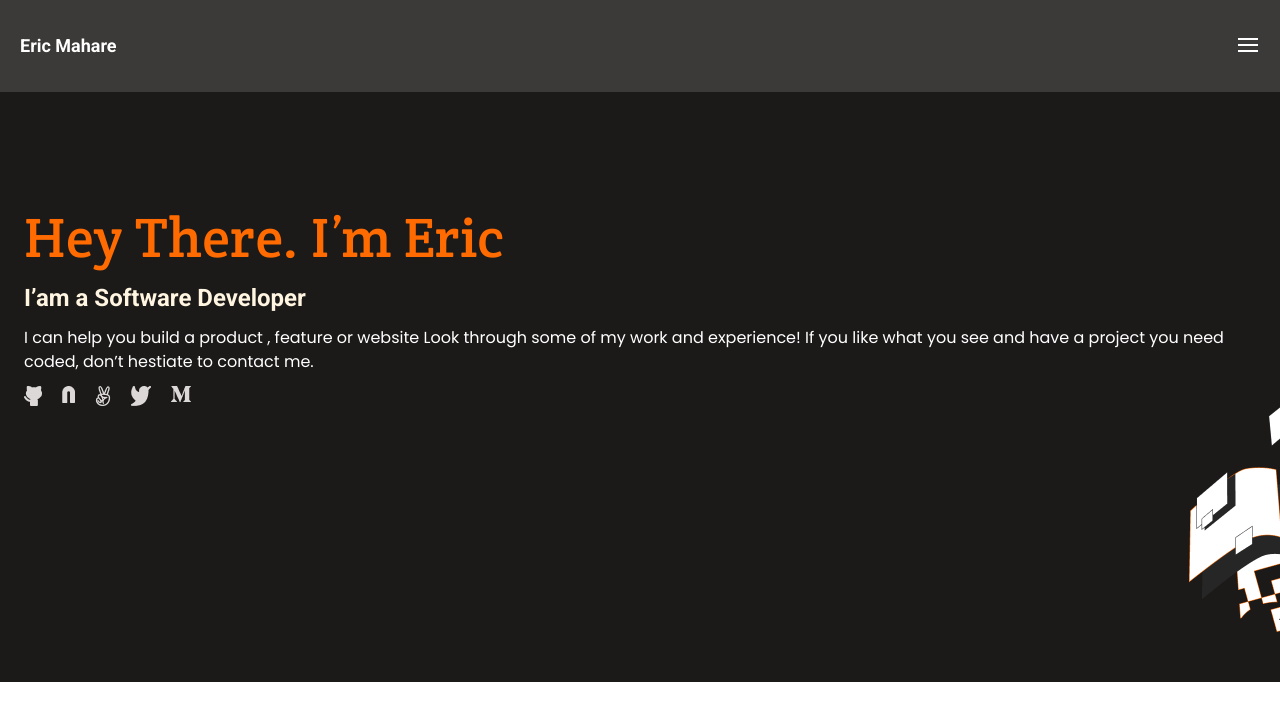
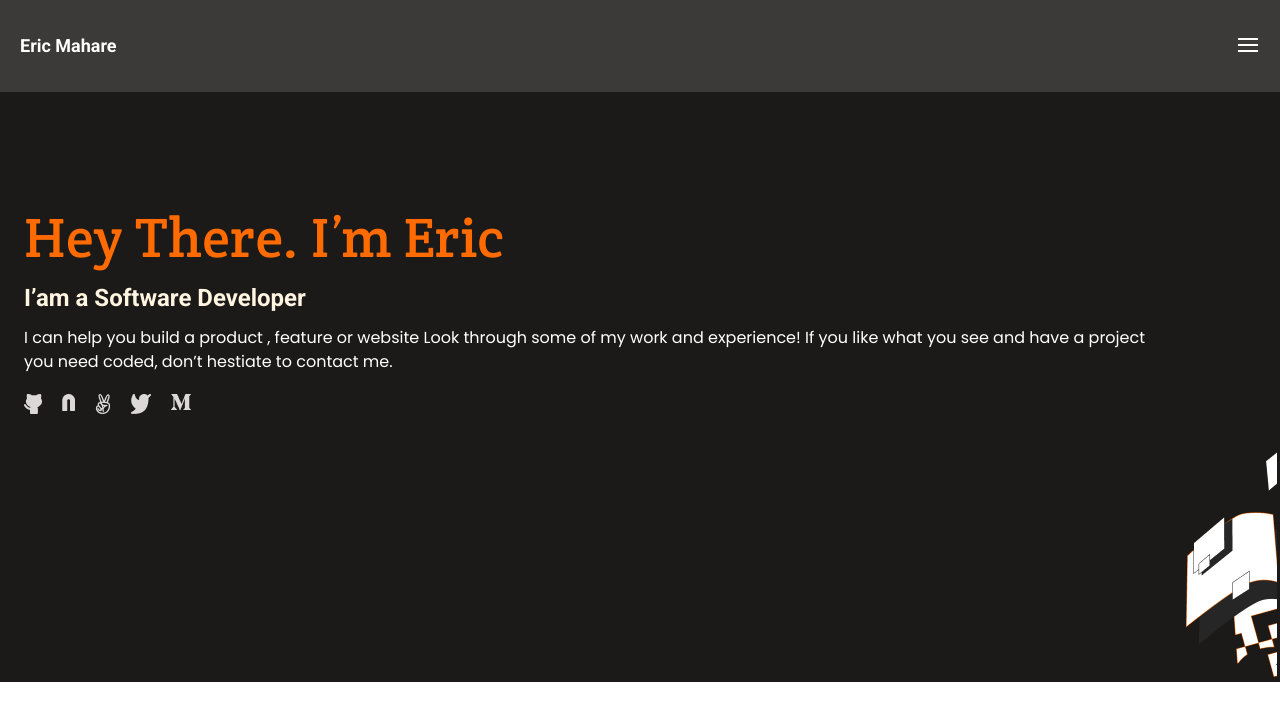
Before and after one commit to ericmahare/my-porfolio, a website: page index.html in a window 1280 px wide. Drawn offline with Linux system fonts and the light colour scheme.

Commit message:
re position the background picture

```diff
--- a/assets/css/main.css
+++ b/assets/css/main.css
@@ -52,13 +52,14 @@ section */
   width: 100%;
   background-color: var(--black);
   padding: 24px;
-  position: relative;
   background-image: url('../images/Illustration.png');
   background-repeat: no-repeat;
-  background-position: bottom right;
+  background-position: right 3px bottom -45px;
 }
 
 .headline_primary_text {
+  display: flex;
+  flex-direction: column;
   font-family: "Crete Round", "Helvetica", sans-serif;
   font-style: normal;
   font-weight: 400;
@@ -86,14 +87,15 @@ section */
   font-style: normal;
   font-weight: 400;
   font-size: 16px;
+  width: 92%;
   line-height: 24px;
   color: var(--main-white);
   margin: 12px 0;
-  z-index: 5;
 }
 
 .social_media {
   width: 200px;
+  margin-top: 20px;
 }
 
 .social_media ul {
```
